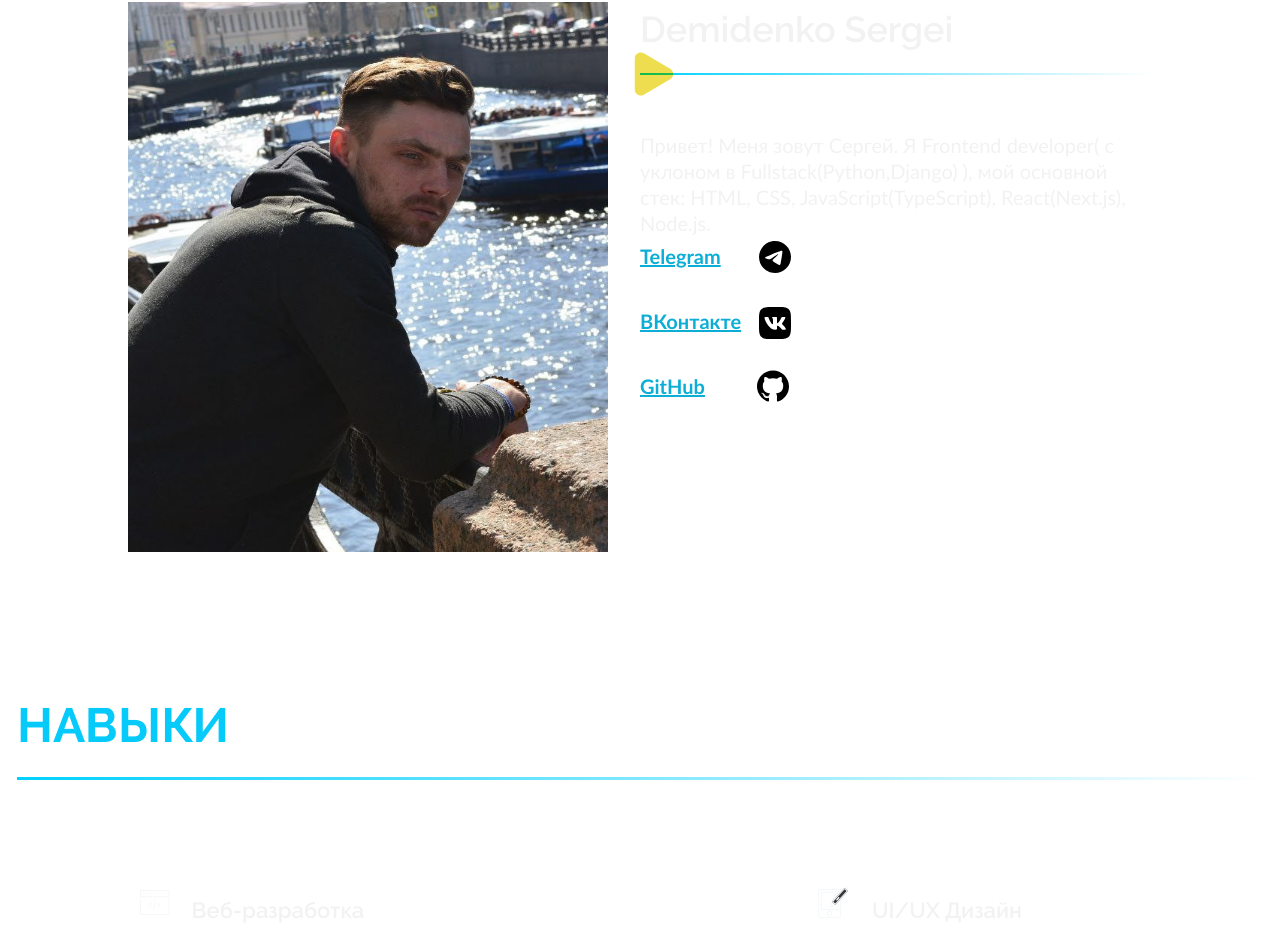
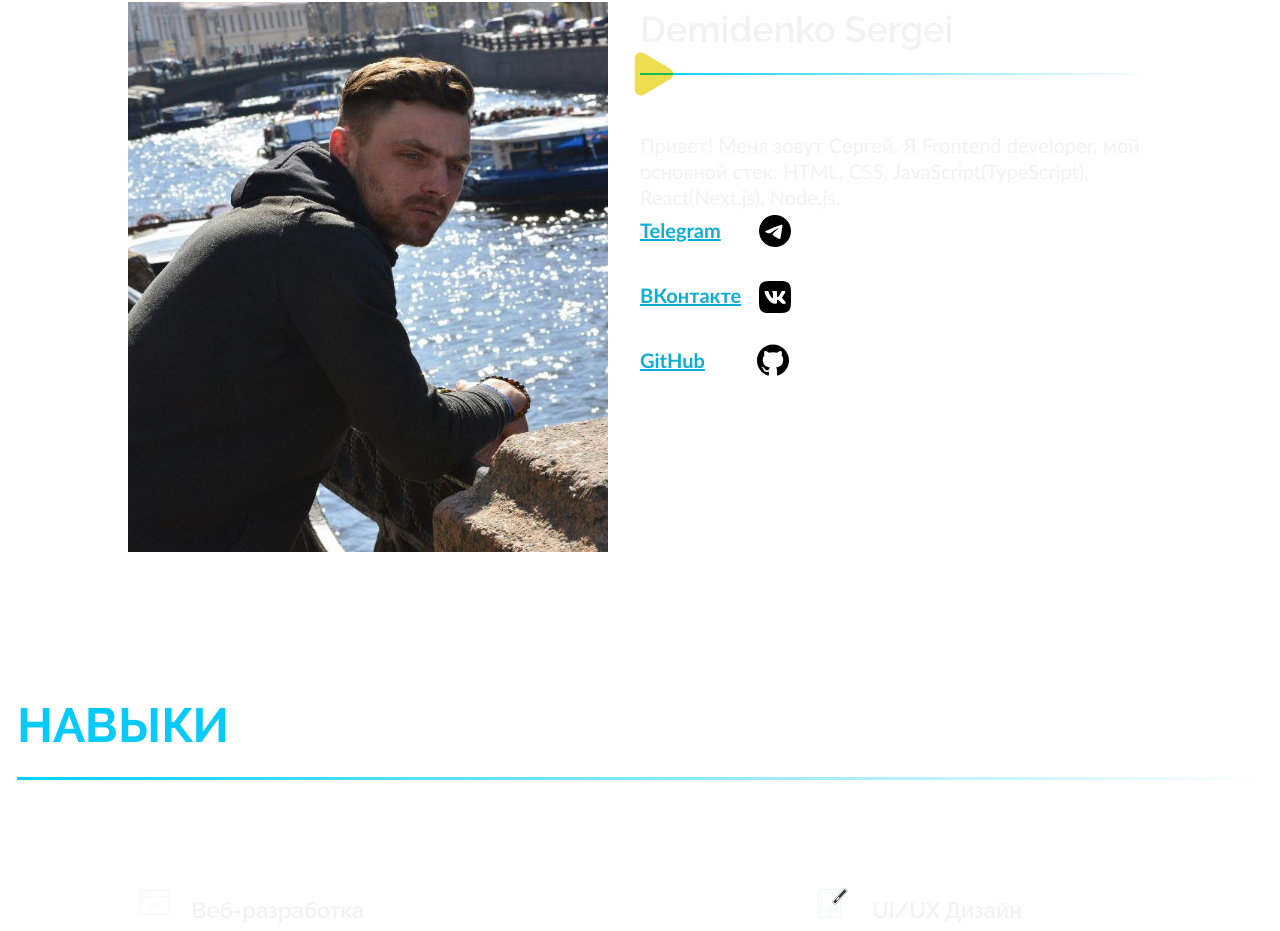
Before and after one commit to Nomad1861/my-blog, a Next.js app: page / in a window 1280 px wide. Shown: the part 1135-2066 px from the top of the page. Built offline with nearby package versions, Linux system fonts and the light colour scheme.

Commit message:
Update About.tsx

```diff
--- a/componets/about/About.tsx
+++ b/componets/about/About.tsx
@@ -34,7 +34,7 @@ const About = () => {
                     </h3>
                     <div className={styles.about_text}>
                         <p >
-                            Привет! Меня зовут Сергей. Я Frontend developer( с уклоном в Fullstack(Python,Django) ), мой основной стек: HTML, CSS, JavaScript(TypeScript), React(Next.js), Node.js.
+                            Привет! Меня зовут Сергей. Я Frontend developer, мой основной стек: HTML, CSS, JavaScript(TypeScript), React(Next.js), Node.js.
                         </p>
                     </div>
                     {!isMobile1080 && <SocialList />}
```
